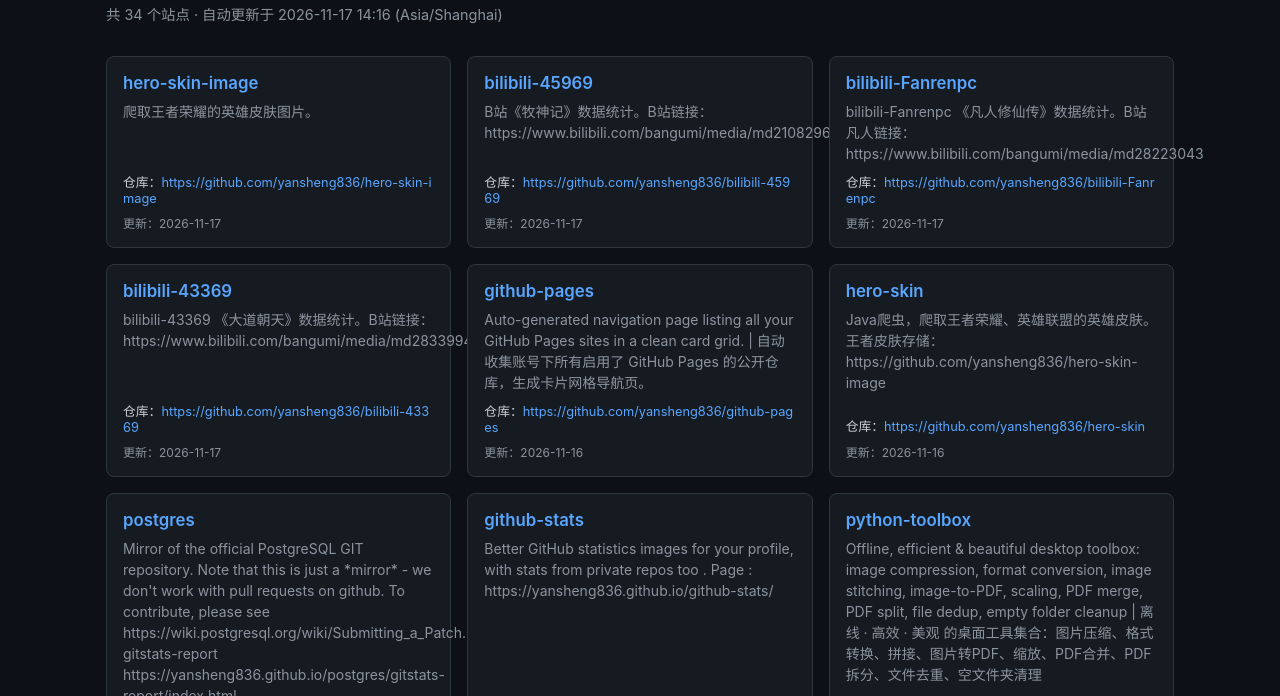
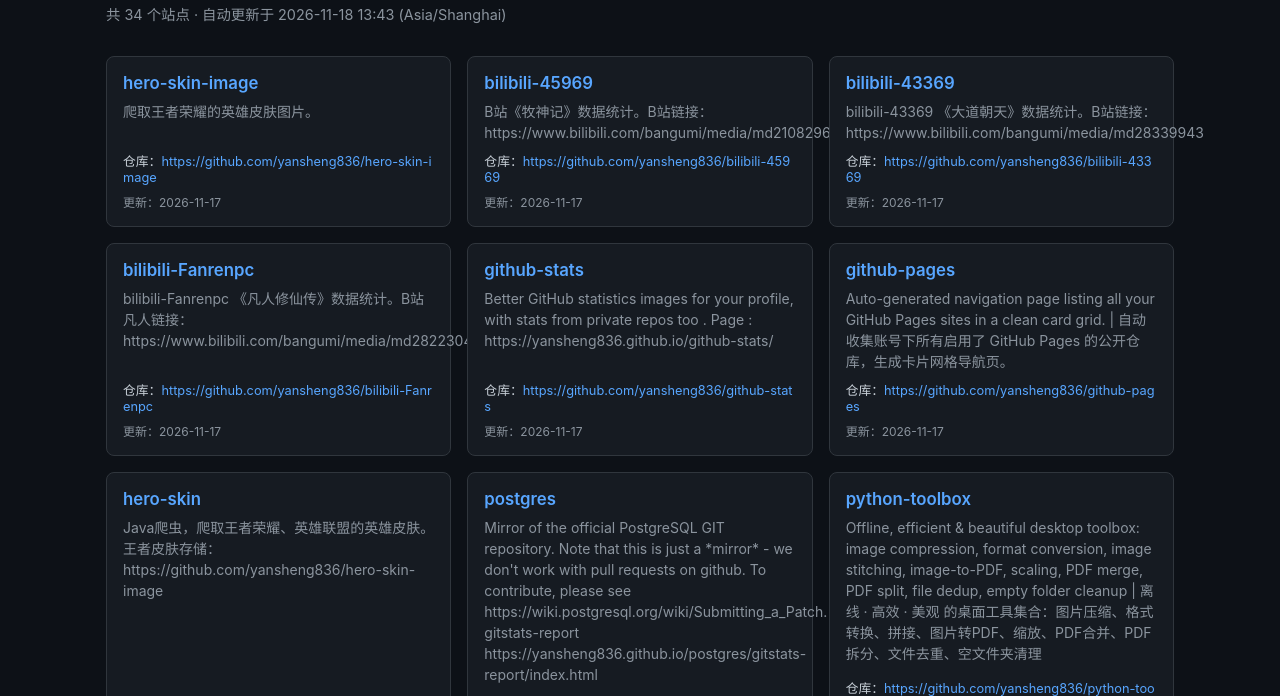
Before and after one commit to yansheng836/github-pages, a plain HTML site: page index.html in a window 1280 px wide. Shown: the part 68-764 px from the top of the page. Drawn offline with Linux system fonts and the light colour scheme.

Commit message:
chore: 自动更新 Pages 导航

```diff
--- a/index.html
+++ b/index.html
@@ -29,7 +29,7 @@ footer { max-width:1100px; margin:0 auto; padding:1rem; color:var(--muted); font
 <body>
 <header>
   <h1>yansheng836 的 GitHub Pages 导航</h1>
-  <div class="meta">共 34 个站点 · 自动更新于 2026-11-17 14:16 (Asia/Shanghai)</div>
+  <div class="meta">共 34 个站点 · 自动更新于 2026-11-18 13:43 (Asia/Shanghai)</div>
 </header>
 <main>
 <div class="grid">
@@ -46,22 +46,28 @@ footer { max-width:1100px; margin:0 auto; padding:1rem; color:var(--muted); font
       <div class="updated">更新：2026-11-17</div>
     </div>
     <div class="card">
+      <a class="name" href="https://yansheng836.github.io/bilibili-43369/" target="_blank" rel="noopener">bilibili-43369</a>
+      <div class="desc">bilibili-43369 《大道朝天》数据统计。B站链接：https://www.bilibili.com/bangumi/media/md28339943</div>
+      <div class="pages">仓库：<a href="https://github.com/yansheng836/bilibili-43369" target="_blank" rel="noopener">https://github.com/yansheng836/bilibili-43369</a></div>
+      <div class="updated">更新：2026-11-17</div>
+    </div>
+    <div class="card">
       <a class="name" href="https://yansheng836.github.io/bilibili-Fanrenpc/" target="_blank" rel="noopener">bilibili-Fanrenpc</a>
       <div class="desc">bilibili-Fanrenpc 《凡人修仙传》数据统计。B站凡人链接：https://www.bilibili.com/bangumi/media/md28223043</div>
       <div class="pages">仓库：<a href="https://github.com/yansheng836/bilibili-Fanrenpc" target="_blank" rel="noopener">https://github.com/yansheng836/bilibili-Fanrenpc</a></div>
       <div class="updated">更新：2026-11-17</div>
     </div>
     <div class="card">
-      <a class="name" href="https://yansheng836.github.io/bilibili-43369/" target="_blank" rel="noopener">bilibili-43369</a>
-      <div class="desc">bilibili-43369 《大道朝天》数据统计。B站链接：https://www.bilibili.com/bangumi/media/md28339943</div>
-      <div class="pages">仓库：<a href="https://github.com/yansheng836/bilibili-43369" target="_blank" rel="noopener">https://github.com/yansheng836/bilibili-43369</a></div>
+      <a class="name" href="https://yansheng836.github.io/github-stats/" target="_blank" rel="noopener">github-stats</a>
+      <div class="desc">Better GitHub statistics images for your profile, with stats from private repos too . Page : https://yansheng836.github.io/github-stats/</div>
+      <div class="pages">仓库：<a href="https://github.com/yansheng836/github-stats" target="_blank" rel="noopener">https://github.com/yansheng836/github-stats</a></div>
       <div class="updated">更新：2026-11-17</div>
     </div>
     <div class="card">
       <a class="name" href="https://yansheng836.github.io/github-pages/" target="_blank" rel="noopener">github-pages</a>
       <div class="desc">Auto-generated navigation page listing all your GitHub Pages sites in a clean card grid. | 自动收集账号下所有启用了 GitHub Pages 的公开仓库，生成卡片网格导航页。</div>
       <div class="pages">仓库：<a href="https://github.com/yansheng836/github-pages" target="_blank" rel="noopener">https://github.com/yansheng836/github-pages</a></div>
-      <div class="updated">更新：2026-11-16</div>
+      <div class="updated">更新：2026-11-17</div>
     </div>
     <div class="card">
       <a class="name" href="https://yansheng836.github.io/hero-skin/" target="_blank" rel="noopener">hero-skin</a>
@@ -73,12 +79,6 @@ footer { max-width:1100px; margin:0 auto; padding:1rem; color:var(--muted); font
       <a class="name" href="https://yansheng836.github.io/postgres/" target="_blank" rel="noopener">postgres</a>
       <div class="desc">Mirror of the official PostgreSQL GIT repository. Note that this is just a *mirror* - we don&#x27;t work with pull requests on github. To contribute, please see https://wiki.postgresql.org/wiki/Submitting_a_Patch. gitstats-report https://yansheng836.github.io/postgres/gitstats-report/index.html</div>
       <div class="pages">仓库：<a href="https://github.com/yansheng836/postgres" target="_blank" rel="noopener">https://github.com/yansheng836/postgres</a></div>
-      <div class="updated">更新：2026-11-16</div>
-    </div>
-    <div class="card">
-      <a class="name" href="https://yansheng836.github.io/github-stats/" target="_blank" rel="noopener">github-stats</a>
-      <div class="desc">Better GitHub statistics images for your profile, with stats from private repos too . Page : https://yansheng836.github.io/github-stats/</div>
-      <div class="pages">仓库：<a href="https://github.com/yansheng836/github-stats" target="_blank" rel="noopener">https://github.com/yansheng836/github-stats</a></div>
       <div class="updated">更新：2026-11-16</div>
     </div>
     <div class="card">
```
